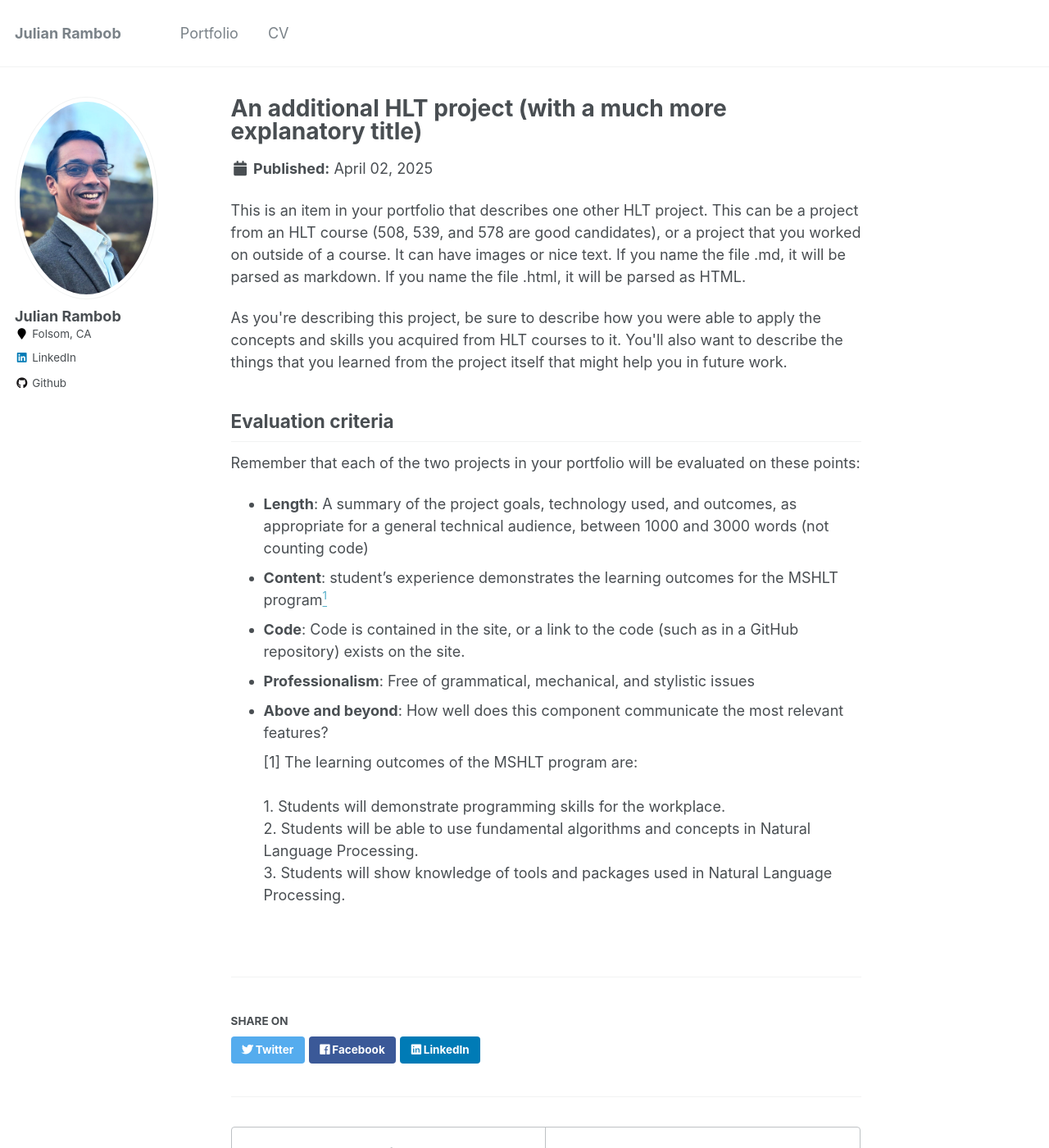
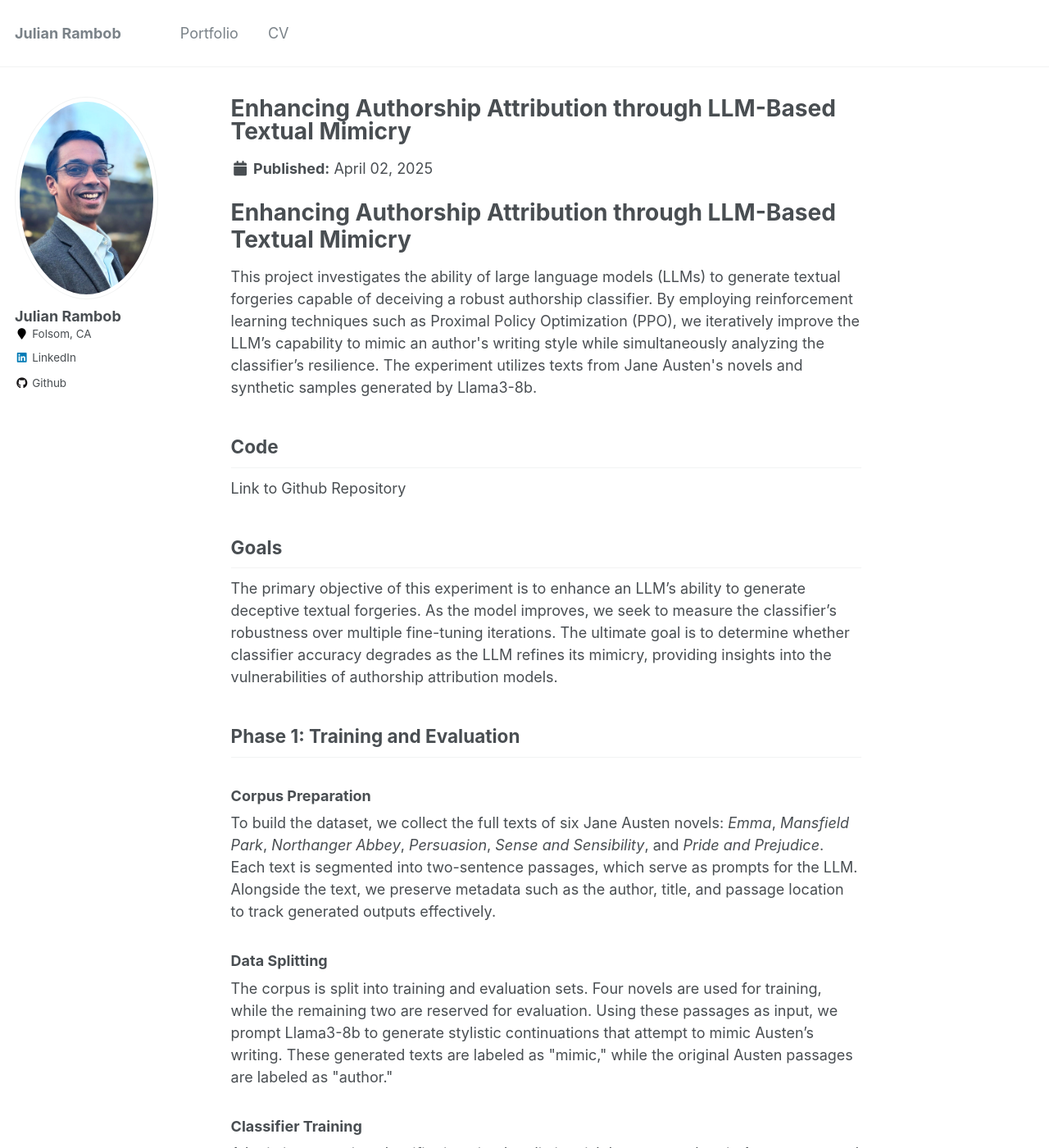
Before and after one commit to julianrambob/julianrambob.github.io, a Jekyll site: the page built from _portfolio/portfolio-2.html, in a window 1280 px wide and 1400 px high. Shown: the whole window at 82% size. Built offline with Jekyll 4.4.1, drawn with Linux system fonts in a browser that asks for light colours; some of the changed text lies outside the part shown.

Commit message:
Update portfolio-2.html

```diff
--- a/_portfolio/portfolio-2.html
+++ b/_portfolio/portfolio-2.html
@@ -1,24 +1,77 @@
 ---
-title: "An additional HLT project (with a much more explanatory title)"
-excerpt: "Short description of the goals and content of your project<br/><img src='/images/500x300.png'>"
+title: "Enhancing Authorship Attribution through LLM-Based Textual Mimicry"
+excerpt: "Exploring the interplay between language models and authorship detection using reinforcement learning.<br/><img src='/images/500x300.png'>"
 collection: portfolio
 ---
 
-<p>This is an item in your portfolio that describes one other HLT project. This can be a project from an HLT course (508, 539, and 578 are good candidates), or a project that you worked on outside of a course. It can have images or nice text. If you name the file .md, it will be parsed as markdown. If you name the file .html, it will be parsed as HTML.</p>
+<h1>Enhancing Authorship Attribution through LLM-Based Textual Mimicry</h1>
 
-<p>As you're describing this project, be sure to describe how you were able to apply the concepts and skills you acquired from HLT courses to it. You'll also want to describe the things that you learned from the project itself that might help you in future work.</p>
+<p>
+This project investigates the ability of large language models (LLMs) to generate textual forgeries capable of deceiving a robust authorship classifier. By employing reinforcement learning techniques such as Proximal Policy Optimization (PPO), we iteratively improve the LLM’s capability to mimic an author's writing style while simultaneously analyzing the classifier’s resilience. The experiment utilizes texts from Jane Austen's novels and synthetic samples generated by Llama3-8b.
+</p>
 
-<h2>Evaluation criteria</h2>
-<p>Remember that each of the two projects in your portfolio will be evaluated on these points:</p>
-<ul>
-<li><strong>Length</strong>: A summary of the project goals, technology used, and outcomes, as appropriate for a general technical audience, between 1000 and 3000 words (not counting code)</li>
-<li><strong>Content</strong>: student’s experience demonstrates the learning outcomes for the MSHLT program<a href="#footnote-1"><sup>1</sup></a></li>
-<li><strong>Code</strong>: Code is contained in the site, or a link to the code (such as in a GitHub repository) exists on the site.</li>
-<li><strong>Professionalism</strong>: Free of grammatical, mechanical, and stylistic issues</li>
-<li><strong>Above and beyond</strong>: How well does this component communicate the most relevant features?</li>
+<h2>Code</h2>
 
-<p id="footnote-1">[1] The learning outcomes of the MSHLT program are:<br>
-<br>
-1. Students will demonstrate programming skills for the workplace.<br>
-2. Students will be able to use fundamental algorithms and concepts in Natural Language Processing.<br>
-3. Students will show knowledge of tools and packages used in Natural Language Processing.</p>
+<p><href a="https://github.com/clu-ling/dugmore-detector/tree/julian-rambob/src/clu/authorship">Link to Github Repository</href></p>
+
+<h2>Goals</h2>
+
+<p>
+The primary objective of this experiment is to enhance an LLM’s ability to generate deceptive textual forgeries. As the model improves, we seek to measure the classifier’s robustness over multiple fine-tuning iterations. The ultimate goal is to determine whether classifier accuracy degrades as the LLM refines its mimicry, providing insights into the vulnerabilities of authorship attribution models.
+</p>
+
+<h2>Phase 1: Training and Evaluation</h2>
+
+<h3>Corpus Preparation</h3>
+
+<p>
+To build the dataset, we collect the full texts of six Jane Austen novels: <em>Emma</em>, <em>Mansfield Park</em>, <em>Northanger Abbey</em>, <em>Persuasion</em>, <em>Sense and Sensibility</em>, and <em>Pride and Prejudice</em>. Each text is segmented into two-sentence passages, which serve as prompts for the LLM. Alongside the text, we preserve metadata such as the author, title, and passage location to track generated outputs effectively.
+</p>
+
+<h3>Data Splitting</h3>
+
+<p>
+The corpus is split into training and evaluation sets. Four novels are used for training, while the remaining two are reserved for evaluation. Using these passages as input, we prompt Llama3-8b to generate stylistic continuations that attempt to mimic Austen’s writing. These generated texts are labeled as "mimic," while the original Austen passages are labeled as "author."
+</p>
+
+<h3>Classifier Training</h3>
+
+<p>
+A logistic regression classifier is trained to distinguish between authentic Austen texts and LLM-generated forgeries. The classifier’s performance is evaluated using a held-out portion of the training data, where we measure its prediction probabilities on both real and mimic texts. This baseline performance serves as a reference for subsequent iterations of fine-tuning.
+</p>
+
+<h2>Phase 2: PPO Reinforcement Learning (Repeatable)</h2>
+
+<h3>Classifier-Guided Fine-Tuning</h3>
+
+<p>
+To improve mimicry, we leverage the classifier’s output probabilities to rank generated texts. Mimic texts that receive high probabilities of being real are treated as preferred responses, while those with lower probabilities are treated as non-preferred. Using this feedback, we fine-tune Llama3-8b through Direct Preference Optimization (DPO) via Hugging Face, enabling the model to generate increasingly deceptive text.
+</p>
+
+<h3>Iterative Experimentation</h3>
+
+<p>
+After fine-tuning, the newly optimized model is used to regenerate mimic texts for both the training and evaluation sets. The classifier is then retrained on this updated data, and its performance is compared against previous iterations. As this process repeats, we monitor whether the classifier degrades in accuracy as the LLM continues to refine its imitation abilities.
+</p>
+
+<h2>Phase 3: Iterative Classifier Improvement</h2>
+
+<p>
+Beyond degrading classifier performance, another key goal is to explore strategies for improving classifier robustness. We iteratively retrain the classifier using the best deceptive samples from prior iterations, gradually increasing its ability to differentiate between real and generated texts. This process creates an adversarial loop, where the LLM and classifier co-evolve in a manner similar to a Generative Adversarial Network (GAN), with the LLM acting as the generator and the classifier as the discriminator.
+</p>
+
+<h2>Results</h2>
+
+<p>
+  Pending
+</p>
+
+<h2>Publications</h2>
+
+<p>Pending</p>
+
+<h2>Future Directions</h2>
+
+<p>
+This experiment highlights the potential for reinforcement learning to optimize textual mimicry and exposes vulnerabilities in existing authorship attribution models. Over multiple iterations, we expect to see a decline in classifier effectiveness, underscoring the difficulty of distinguishing between human and AI-generated text as models improve. Future directions for this research include experimenting with transformer-based classifiers, refining feature selection, and extending the methodology to other literary styles.
+</p>
```
